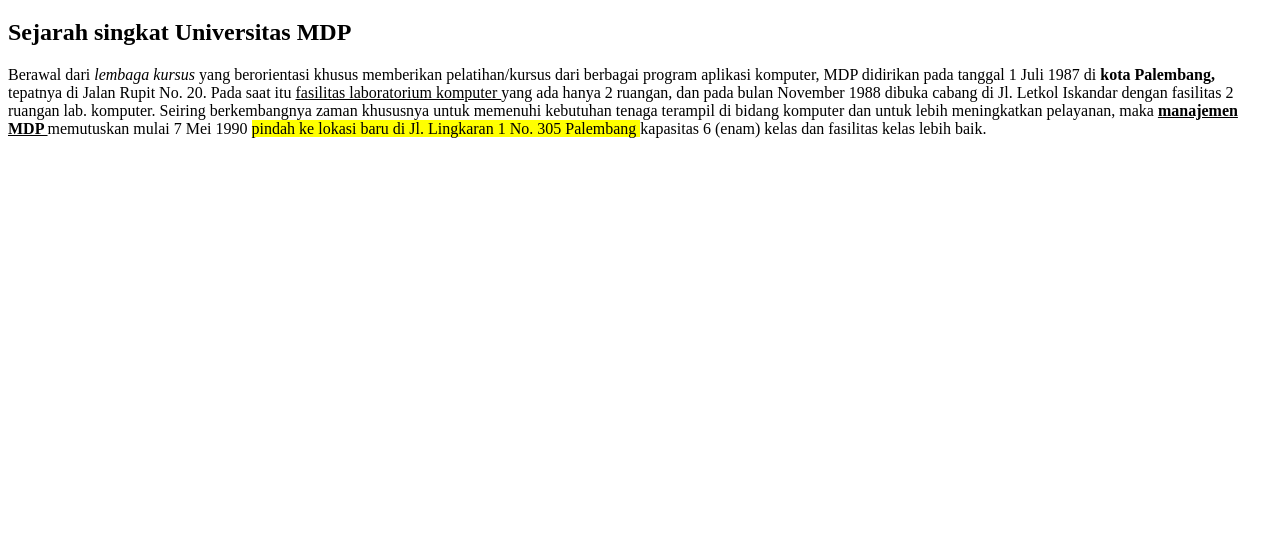
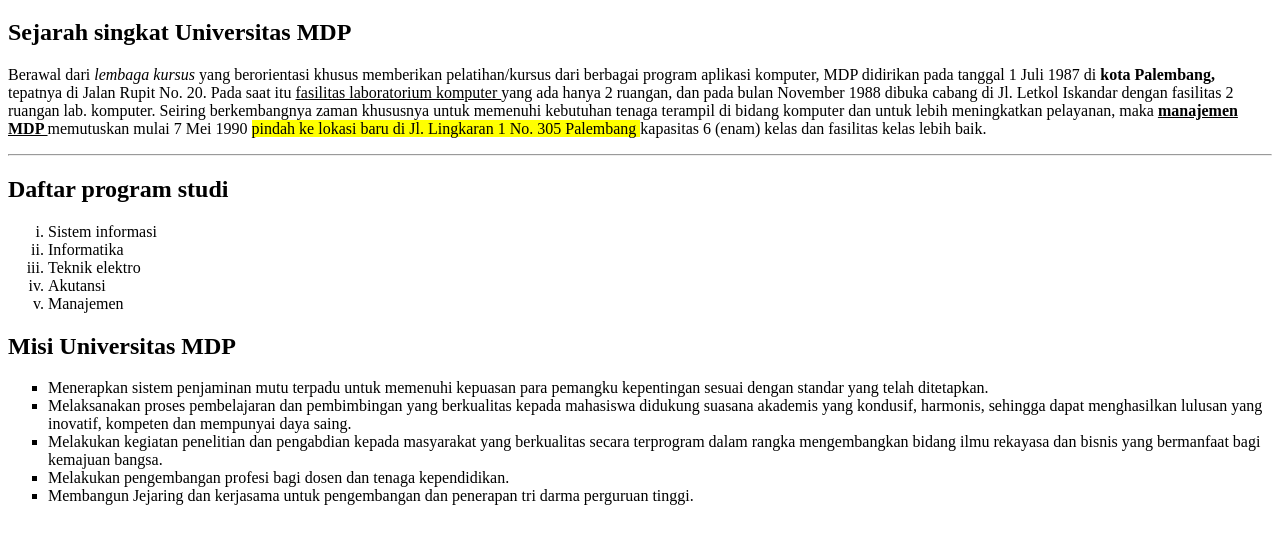
Before and after one commit to syafiraazzahra24/syafiraPAW1, a plain HTML site: page index.html in a window 1280 px wide. Shown: the part 61-604 px from the top of the page. Drawn offline with Linux system fonts and the light colour scheme.

Commit message:
belajar list
belajar menggunakan list

```diff
--- a/index.html
+++ b/index.html
@@ -22,5 +22,41 @@
         mulai 7 Mei 1990 <mark> pindah ke lokasi baru di Jl. Lingkaran 1 No. 305
         Palembang  </mark> kapasitas 6 (enam) kelas dan fasilitas kelas lebih baik.
     </p>
+    <hr  />
+
+    <h2>Daftar program studi</h2>
+    <ol type = "i" >
+        <li> Sistem informasi</li>
+        <li> Informatika</li>
+        <li> Teknik elektro</li>
+        <li> Akutansi</li>
+        <li> Manajemen</li>
+    </ol>
+
+    <h2> Misi Universitas MDP</h2>
+    <ul style = "list-style: square;" >
+        <li>
+            Menerapkan sistem penjaminan mutu terpadu untuk
+            memenuhi kepuasan para pemangku kepentingan sesuai
+            dengan standar yang telah ditetapkan.
+        </li>
+        <li>
+            Melaksanakan proses pembelajaran dan pembimbingan
+            yang berkualitas kepada mahasiswa didukung suasana
+             akademis yang kondusif, harmonis, sehingga dapat
+             menghasilkan lulusan yang inovatif, kompeten dan mempunyai daya saing.
+        </li>
+        <li>
+            Melakukan kegiatan penelitian dan pengabdian kepada masyarakat yang
+            berkualitas secara terprogram dalam rangka mengembangkan bidang ilmu
+             rekayasa dan bisnis yang bermanfaat bagi kemajuan bangsa.
+        </li>
+        <li>
+            Melakukan pengembangan profesi bagi dosen dan tenaga kependidikan.
+        </li>
+        <li>
+           	Membangun Jejaring dan kerjasama untuk pengembangan dan penerapan tri darma perguruan tinggi.
+        </li>
+    </ul>
 </body>
 </html>
```
